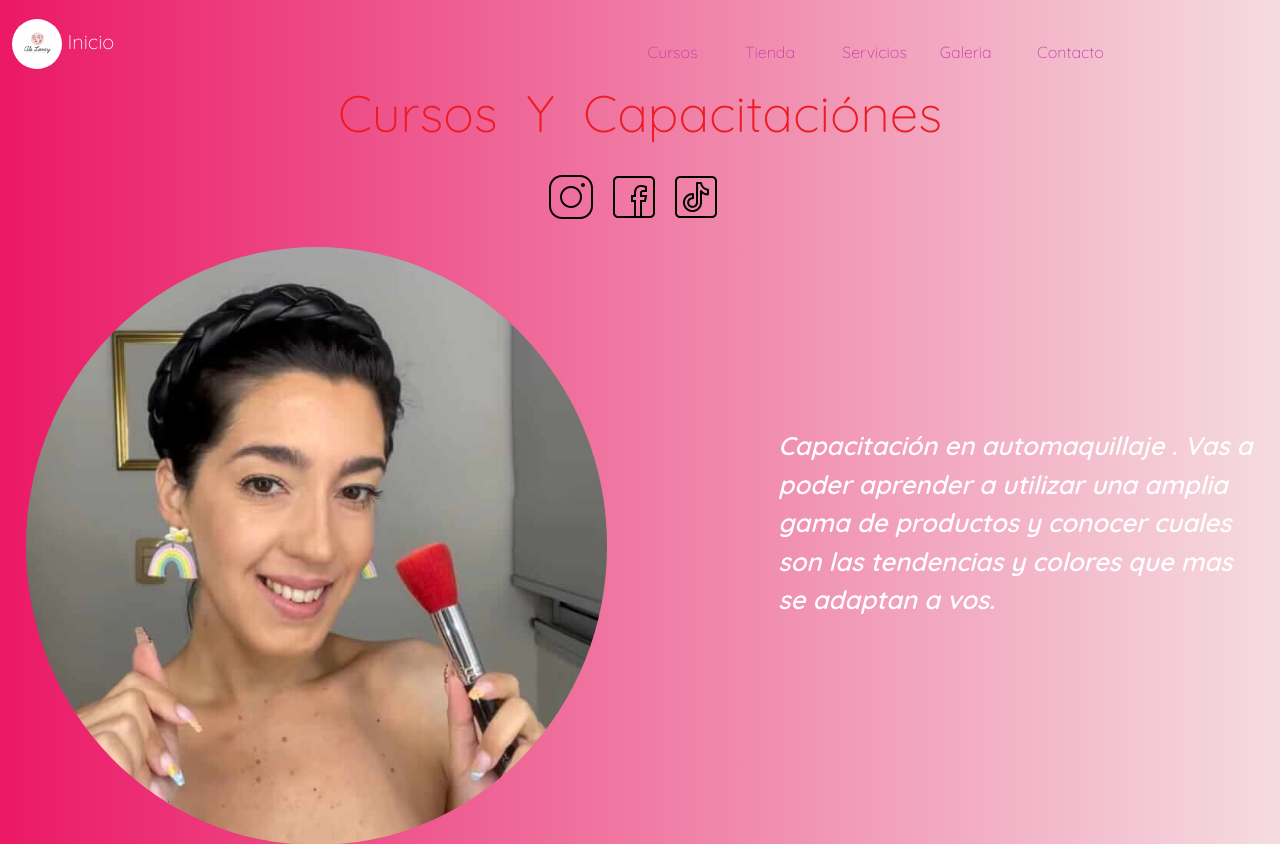
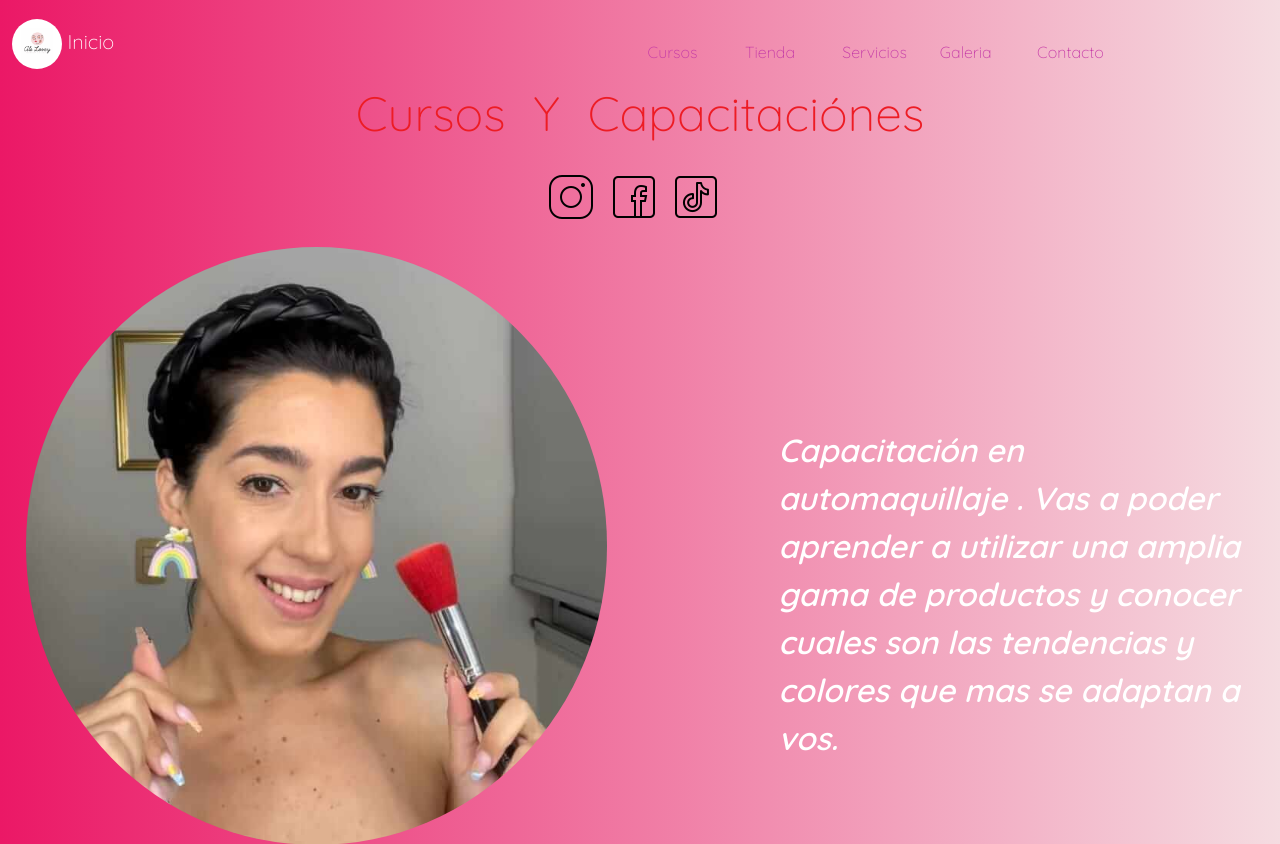
Before and after one commit to LucasFerrando/makeupalelovey, a website: page cursos.html in a window 1280 px wide. Shown: the top 844 px of the page. Drawn offline with nearby package versions, Linux system fonts and the light colour scheme.

Commit message:
modificacion de vw a rem en letras

```diff
--- a/css/estilos.css
+++ b/css/estilos.css
@@ -38,7 +38,7 @@ body {
 h1 {
   font-family: 'Quicksand', sans-serif;
   font-weight: normal;
-  font-size: 4vw;
+  font-size: 3rem;
   font-style: unset;
   color: #ed1c24;
   text-align: center;
@@ -141,7 +141,7 @@ a {
     font-family: 'Quicksand';
     font-style: italic;
     font-weight: 600;
-    font-size: 2vw; }
+    font-size: 2rem; }
   .cursos .cursos__foto2 {
     grid-area: foto2;
     width: 80%;
@@ -153,7 +153,7 @@ a {
     font-style: italic;
     font-weight: 600;
     padding-top: 20vw;
-    font-size: 2vw; }
+    font-size: 2rem; }
 
 .servicios {
   display: grid;
```
